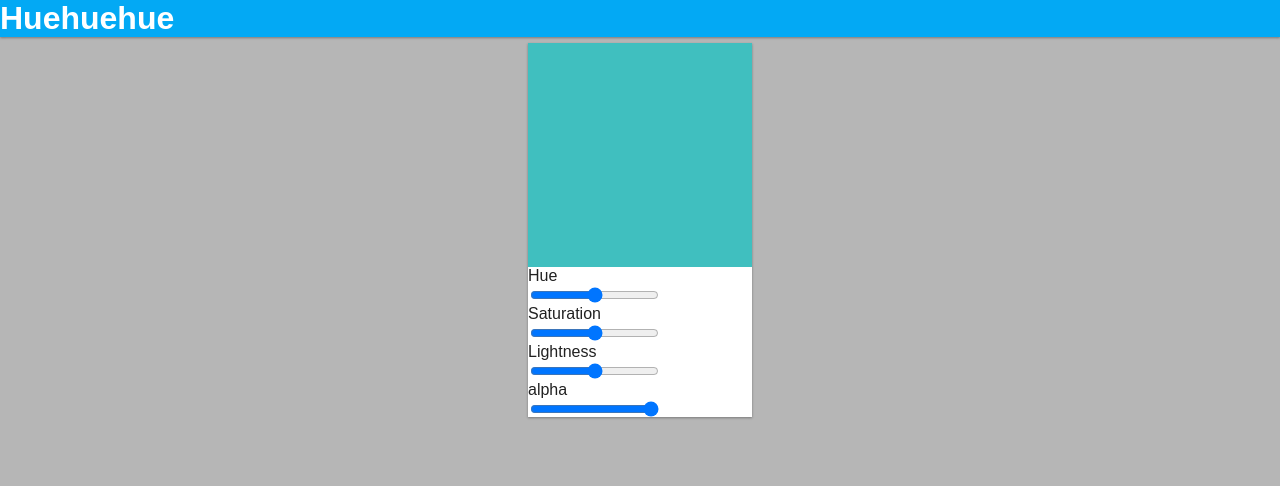
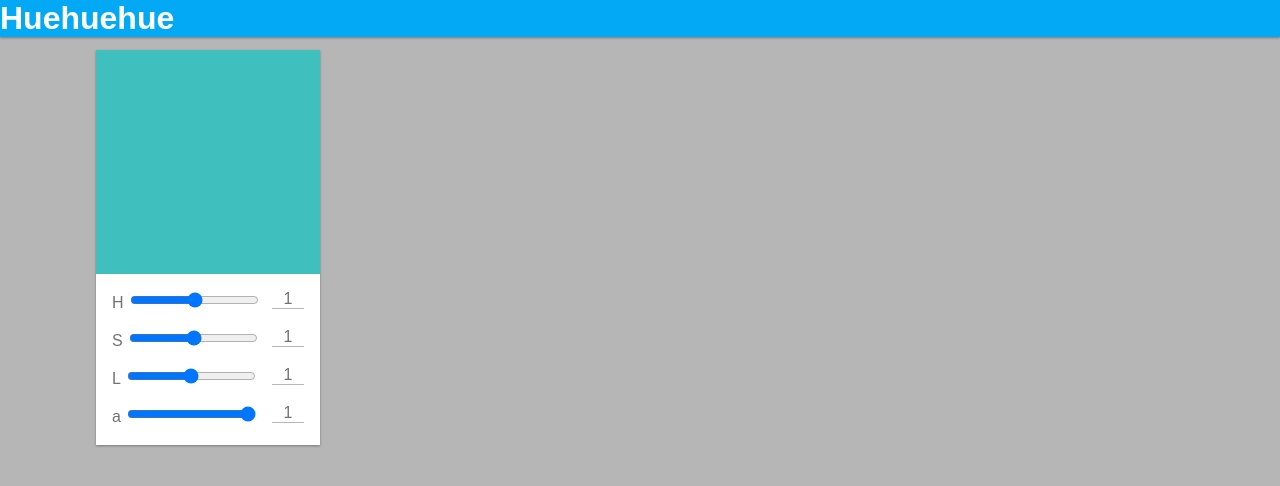
Before and after one commit to nklunder/color-picker-app, a plain HTML site: page index.html in a window 1280 px wide. Drawn offline with Linux system fonts and the light colour scheme.

Commit message:
bunch of mumbo jumbo trash

```diff
--- a/css/style.css
+++ b/css/style.css
@@ -20,7 +20,7 @@ body {
 header {
   color: #FFFFFF;
   background-color: #03A9F4;
-  margin: 0 0 0.4rem 0;
+  margin: 0 0 0.8rem 0;
   box-shadow: 0 1px 3px rgba(0,0,0,0.12), 0 1px 2px rgba(0,0,0,0.24);
   padding: 0;
 }
@@ -29,12 +29,9 @@ h1 {
   margin: 0;
 }
 
-input {
-  display: block;
-}
-
 #color-card {
-  margin: 0 auto;
+  margin: 0 6rem;
+  padding-bottom: 0.2rem;
   width: 14rem;
   background-color: #FFFFFF;
   box-shadow: 0 1px 3px rgba(0,0,0,0.12), 0 1px 2px rgba(0,0,0,0.24);
@@ -44,7 +41,7 @@ input {
   width: 14rem;
   height: 14rem;
   position: relative;
-  background-color: #eee;
+  background-color: #EEEEEE;
   background-image: linear-gradient(45deg, lightgray 25%, transparent 25%, transparent 75%, lightgray 75%, lightgray),
                     linear-gradient(45deg, lightgray 25%, transparent 25%, transparent 75%, lightgray 75%, lightgray);
   background-size: 1rem 1rem;
@@ -59,3 +56,16 @@ input {
   width: 20rem;
   height: 20rem;
 }
+
+#sliders {
+  margin-left: 1rem;
+  color: #727272;
+}
+
+.num-value-box {
+  width: 2rem;
+  text-align: center;
+  margin-right: 1rem;
+  border-bottom: 1px solid #B6B6B6;
+  float: right;
+}
--- a/index.html
+++ b/index.html
@@ -14,14 +14,28 @@
       <div id="color-square"></div>
     </div>
 
-    <label for="hue-slider">Hue</label>
-    <input type="range" name="hue" id="hue-slider" max="360">
-    <label for="saturation-slider">Saturation</label>
-    <input type="range" name="saturation" id="saturation-slider" max="100">
-    <label for="lightness-slider">Lightness</label>
-    <input type="range" name="lightness" id="lightness-slider" max="100">
-    <label for="alpha-slider">alpha</label>
-    <input type="range" name="alpha" id="alpha-slider" min="0" max="1" step="0.01" value="1">
+    <div id="sliders">
+      <p>
+        <label for="hue-slider">H</label>
+        <input type="range" name="hue" id="hue-slider" max="360">
+        <span class="num-value-box" id="h-val">1</span>
+      </p>
+      <p>
+        <label for="saturation-slider">S</label>
+        <input type="range" name="saturation" id="saturation-slider" max="100">
+        <span class="num-value-box" id="s-val">1</span>
+      </p>
+      <p>
+        <label for="lightness-slider">L</label>
+        <input type="range" name="lightness" id="lightness-slider" max="100">
+        <span class="num-value-box" id="l-val">1</span>
+      </p>
+      <p>
+        <label for="alpha-slider">a</label>
+        <input type="range" name="alpha" id="alpha-slider" min="0" max="1" step="0.01" value="1">
+        <span class="num-value-box" id="a-val">1</span>
+      </p>
+    </div>
   </div>
 
   <script src="js/app.js"></script>
--- a/js/app.js
+++ b/js/app.js
@@ -12,6 +12,13 @@ var colors = {
   a: sliders.alpha.value
 };
 
+var numberVals = {
+  h: document.getElementById('h-val'),
+  s: document.getElementById('s-val'),
+  l: document.getElementById('l-val'),
+  a: document.getElementById('a-val'),
+}
+
 var computedColor = "hsla(" + colors.h + "," + colors.s + "%," + colors.l +"%," + colors.a + ")";
 var colorSquare = document.getElementById('color-square');
   colorSquare.setAttribute("style", "background:" + computedColor);
@@ -19,6 +26,7 @@ var colorSquare = document.getElementById('color-square');
 function updateValue() {
   var val = this.name.charAt(0);
   colors[val] = sliders[this.name].value;
+  numberVals[val].textContent = colors[val];
   computedColor = "hsla(" + colors.h + "," + colors.s + "%," + colors.l +"%," + colors.a + ")";
   colorSquare.setAttribute("style", "background:" + computedColor);
 }
```
